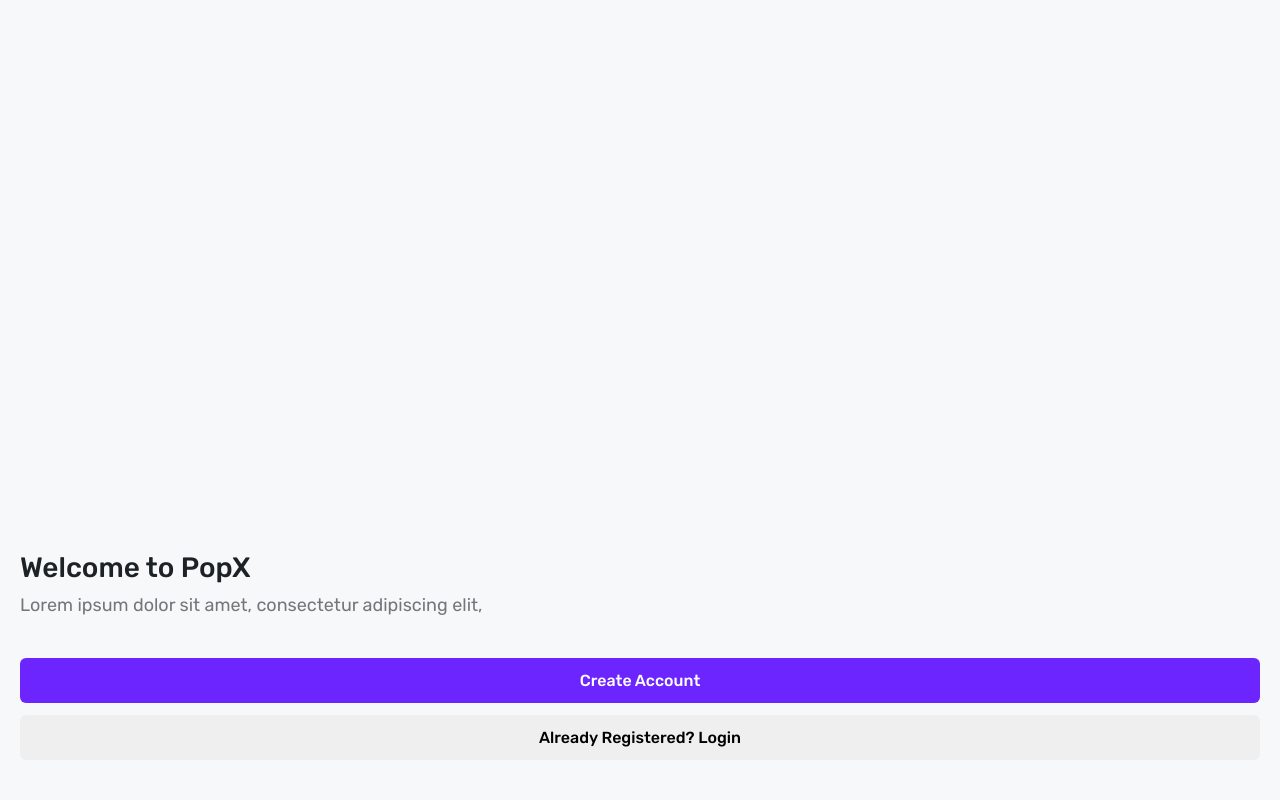
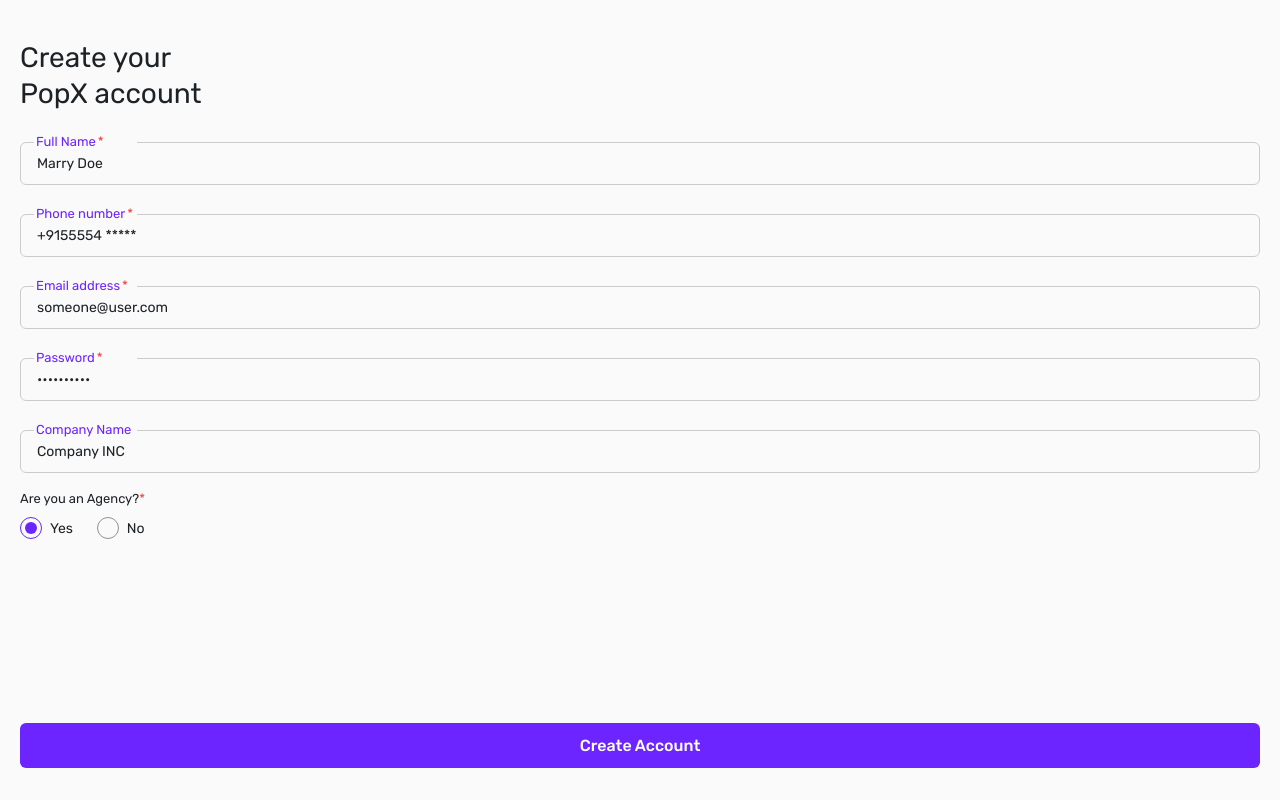
Before and after one commit to singh-kashish/react-adobeXD, a React (Vite) app: page /signup in a window 1280 px wide. Before the commit this address led to /. Built offline with nearby package versions, Linux system fonts and the light colour scheme.

Commit message:
page:signup

```diff
--- a/src/App.jsx
+++ b/src/App.jsx
@@ -2,7 +2,7 @@ import { BrowserRouter, Routes, Route, Navigate } from 'react-router-dom';
 import AppLayout from './components/AppLayout/AppLayout';
 import Home    from './pages/Home/Home';
 import Login   from './pages/Login/Login';
-// import Signup  from './pages/Signup/Signup';
+import Signup  from './pages/Signup/Signup';
 // import Profile from './pages/Profile/Profile';
 
 export default function App() {
@@ -12,8 +12,8 @@ export default function App() {
         <Routes>
           <Route path="/"        element={<Home />} />
            <Route path="/login"   element={<Login />} />
-          {/*<Route path="/signup"  element={<Signup />} />
-          <Route path="/profile" element={<Profile />} /> */}
+          <Route path="/signup"  element={<Signup />}/>
+          {/*<Route path="/profile" element={<Profile />} /> */}
           <Route path="*"        element={<Navigate to="/" replace />} />
         </Routes>
       </AppLayout>
--- a/src/components/AppLayout/AppLayout.module.css
+++ b/src/components/AppLayout/AppLayout.module.css
@@ -22,7 +22,7 @@
   flex-direction: column;
 
   box-shadow: 0 24px 64px rgba(0, 0, 0, 0.15);
-  border-radius: 16px;
+  border-radius: 6px;
   border: 1px solid rgba(0, 0, 0, 0.08);
   transition: all 0.3s ease;
 }
--- a/src/components/Input/Input.module.css
+++ b/src/components/Input/Input.module.css
@@ -2,84 +2,68 @@
   position: relative;
   display: flex;
   flex-direction: column;
-  /* Total explicit width requested */
-  width: 335px;
+  width: 100%;
   box-sizing: border-box;
 }
 
-/* The actual text field layout (handles bottom, left, right borders) */
+/* 1. This styles the actual typed/filled-in text (Signup Page) */
 .inputStyle {
   width: 100%;
   padding: 12px 16px;
-  font-family: var(--font-family), sans-serif;
-  font-size: 0.875rem;
+
+  /* Your exact font properties */
+  font-family: 'Rubik', sans-serif;
+  font-size: 14px;
   font-weight: 400;
-  color: #919191;
+  line-height: 17px;
+  letter-spacing: 0px;
+  color: #1D2226; /* Dark black/charcoal text color when filled */
+
   outline: none;
   background-color: transparent;
   box-sizing: border-box;
-
-  /* Construct the lower frame of the box */
   border: 1px solid #CBCBCB;
-  border-top: none; /* Removed so our custom row can handle the top cutouts */
-  border-radius: 0 0 6px 6px;
+  border-radius: 6px;
 }
 
-/* Custom top row container sitting exactly on the top edge */
-.topBorderRow {
+/* 2. This styles ONLY the placeholder text when the field is empty (Login Page) */
+.inputStyle::placeholder {
+  color: #919191; /* Grey color */
+  font-family: 'Rubik', sans-serif;
+  font-size: 14px;
+  line-height: 17px;
+  letter-spacing: 0px;
+  opacity: 1; /* Ensures browser defaults don't fade the color */
+}
+
+/* ====== Label Styles (Kept identical from previous step) ====== */
+.labelArea {
   position: absolute;
   top: 0;
-  left: 0;
-  width: 335px;
-  height: 1px; /* Align strictly with line height */
-  display: flex;
-  pointer-events: none;
-}
-
-/* - The starting border anchor segment: exactly 14px */
-.leftBorderSegment {
-  width: 14px;
-  border-top: 1px solid #CBCBCB;
-  /* Matches top-left curvature of standard radius hooks */
-  border-top-left-radius: 6px;
-}
-
-/* - The explicit Notched Label Area: exactly 103px wide */
-/* Adjust to 135px if you prefer your alternative specification measurement */
-.labelArea {
+  left: 14px;
   width: 103px;
-  position: relative;
   background-color: var(--color-white, #ffffff);
-  /* Pulls the layout upward slightly so text splits the boundary line */
   transform: translateY(-50%);
   display: flex;
   align-items: center;
   box-sizing: border-box;
+  pointer-events: none;
+  z-index: 1;
 }
 
-/* Text styles inside your cut out boundary area */
 .labelText {
-  color: var(--color-primary, #7c3aed); /* All purple text rule */
+  color: var(--color-primary);
+  font-family: 'Rubik', sans-serif;
   font-size: 13px;
   font-weight: 400;
-  font-family: var(--font-family), sans-serif;
-  line-height: 1;
-
-  /* Requirement: Left padding of exactly 2px */
+  line-height: 1.3;
   padding-left: 2px;
   white-space: nowrap;
   overflow: hidden;
   text-overflow: ellipsis;
 }
 
-/* - The remaining border: automatically takes up the rest of the 335px width */
-.rightBorderSegment {
-  flex-grow: 1;
-  border-top: 1px solid #CBCBCB;
-  border-top-right-radius: 6px;
-}
-
 .asteriskStyle {
-  color: #ef4444; /* Mandatory marker element */
+  color: #ef4444;
   margin-left: 2px;
 }
--- a/src/components/Input/Input.tsx
+++ b/src/components/Input/Input.tsx
@@ -14,19 +14,13 @@ export const FloatingInput: React.FC<FloatingInputProps> = ({
 }) => {
   return (
     <div className={styles.containerStyle}>
-      {/* Custom Top Border & Notched Label Grid */}
-      <div className={styles.topBorderRow}>
-        <div className={styles.leftBorderSegment} />
-        <div className={styles.labelArea}>
-          <span className={styles.labelText}>
-            {label}
-            {required && <span className={styles.asteriskStyle}>*</span>}
-          </span>
-        </div>
-        <div className={styles.rightBorderSegment} />
+      <div className={styles.labelArea}>
+        <span className={styles.labelText}>
+          {label}
+          {required && <span className={styles.asteriskStyle}>*</span>}
+        </span>
       </div>
 
-      {/* Input Field with Left, Bottom, and Right Borders Only */}
       <input
         type={props.type || "text"}
         className={styles.inputStyle}
--- /dev/null
+++ b/src/components/RadioGroup/RadioGroup.module.css
@@ -0,0 +1,72 @@
+.rowContainer {
+  display: flex;
+  flex-direction: row;
+  align-items: center;
+  gap: 24px; /* Space between the Yes and No buttons */
+  width: 335px;
+  box-sizing: border-box;
+}
+
+.radioLabel {
+  display: flex;
+  align-items: center;
+  cursor: pointer;
+  position: relative;
+  user-select: none;
+}
+
+/* Hide native browser radio circle */
+.hiddenRadio {
+  position: absolute;
+  opacity: 0;
+  cursor: pointer;
+  height: 0;
+  width: 0;
+}
+
+/* Outer custom radio circle */
+.customRadio {
+  width: 1.375rem;
+  height: 1.375rem;
+/* UI Properties */
+  border: 1px solid #919191;
+  opacity: 1;
+  border-radius: 50%;
+  display: inline-block;
+  position: relative;
+  box-sizing: border-box;
+  transition: border-color 0.2s ease;
+}
+
+/* When checked, change outer border color */
+.hiddenRadio:checked ~ .customRadio {
+  border-color: #6C25FF;
+}
+
+/* Inner filled circle (The Dot) */
+.customRadio::after {
+  content: "";
+  position: absolute;
+  display: none;
+  top: 50%;
+  left: 50%;
+  transform: translate(-50%, -50%);
+  width: 0.75rem;
+  height: 0.75rem;
+  border-radius: 50%;
+  background: #6C25FF; /* Filled color requested */
+}
+
+/* Show the inner filled dot when checked */
+.hiddenRadio:checked ~ .customRadio::after {
+  display: block;
+}
+
+/* Label Typography matching your existing page style */
+.labelText {
+  font-family: 'Rubik', sans-serif;
+  font-size: 14px;
+  color: #1D2226;
+  margin-left: 8px; /* Space to the right of the radio circle */
+  line-height: 17px;
+}
--- /dev/null
+++ b/src/components/RadioGroup/RadioGroup.tsx
@@ -0,0 +1,43 @@
+import React from 'react';
+// @ts-ignore
+import styles from './RadioGroup.module.css';
+
+interface RadioGroupProps {
+  name: string;
+  selectedValue: string;
+  onChange: (value: string) => void;
+}
+
+export const RadioGroup: React.FC<RadioGroupProps> = ({ name, selectedValue, onChange }) => {
+  return (
+    <div className={styles.rowContainer}>
+      {/* Yes Option */}
+      <label className={styles.radioLabel}>
+        <input
+          type="radio"
+          name={name}
+          value="Yes"
+          checked={selectedValue === 'Yes'}
+          onChange={() => onChange('Yes')}
+          className={styles.hiddenRadio}
+        />
+        <span className={styles.customRadio} />
+        <span className={styles.labelText}>Yes</span>
+      </label>
+
+      {/* No Option */}
+      <label className={styles.radioLabel}>
+        <input
+          type="radio"
+          name={name}
+          value="No"
+          checked={selectedValue === 'No'}
+          onChange={() => onChange('No')}
+          className={styles.hiddenRadio}
+        />
+        <span className={styles.customRadio} />
+        <span className={styles.labelText}>No</span>
+      </label>
+    </div>
+  );
+};
--- /dev/null
+++ b/src/pages/Signup/Signup.jsx
@@ -0,0 +1,93 @@
+import { useState } from 'react';
+import { useNavigate } from 'react-router-dom';
+import Button from '../../components/Button/Button';
+import  { FloatingInput } from '../../components/Input/Input';
+import styles from './Signup.module.css';
+import { RadioGroup } from '../../components/RadioGroup/RadioGroup';
+
+export default function Signup() {
+  const navigate = useNavigate();
+  const [form, setForm] = useState({ name: "Marry Doe", email: 'someone@user.com',
+     password: '**********',
+     phoneNumber: '+9155554 *****',
+      companyName: 'Company INC'
+    });
+
+  const handleChange = e => setForm(prev => ({ ...prev, [e.target.name]: e.target.value }));
+
+  const handleSubmit = e => {
+    e.preventDefault();
+    navigate('/profile', { state: { name: form.name, email: form.email } });
+  };
+  const [isMandatory, setIsMandatory] = useState('Yes');
+
+  return (
+    <main className={styles.page}>
+        <h1 className={styles.header}>Create your PopX account</h1>
+
+        <form className={styles.form} onSubmit={handleSubmit}>
+          <FloatingInput
+            label="Full Name"
+            type="text"
+            name="name"
+            required
+            value={form.name}
+            onChange={handleChange}
+          />
+
+          <FloatingInput
+            label="Phone number"
+            type="text"
+            name="Phone number"
+            required
+            placeholder="Phone number"
+            value={form.phoneNumber}
+            onChange={handleChange}
+          />
+          <FloatingInput
+            label="Email address"
+            type="email"
+            name="email"
+            placeholder="Enter your email"
+            required
+            value={form.email}
+            onChange={handleChange}
+          />
+          <FloatingInput
+            label="Password"
+            type="password"
+            name="password"
+            required
+            placeholder="Set your password"
+            value={form.password}
+            onChange={handleChange}
+          />
+
+          <FloatingInput
+            label="Company Name"
+            type="text"
+            name="companyName"
+            placeholder="Enter company name"
+            value={form.companyName}
+            onChange={handleChange}
+          />
+        </form>
+        <section className={styles.end}>
+        <div className={styles.afterForm}>
+        <p className={styles.agency}>
+          Are you an Agency?
+          <span style={{color:'#ef4444'}}>*</span>
+        </p>
+
+      <RadioGroup
+        name="choice"
+        selectedValue={isMandatory}
+        onChange={setIsMandatory}
+        className={styles.radio}
+      />
+        </div>
+        <Button variant='primary' fullWidth onClick={()=>navigate('/profile')} style={{cursor:"pointer"}}>Create Account</Button>
+        </section>
+    </main>
+  );
+}
--- /dev/null
+++ b/src/pages/Signup/Signup.module.css
@@ -0,0 +1,76 @@
+.page {
+  width: 100%;
+  height: 100%;
+  position: relative;
+  background: var(--color-white);
+  padding: 2.5rem 1.25rem 0 1.25rem;
+  overflow: hidden;
+  display: flex;
+  flex-direction: column;
+  justify-content: flex-start;
+  align-items: flex-start;
+  font-family: var(--font-family);
+}
+
+.header{
+  max-width: 11.75rem;
+  text-align: left;
+
+  font-size: 1.75rem;
+  font-weight: 400;
+  line-height: 2.25rem;
+  letter-spacing: 0px;
+  color: var(--color-dark);
+  opacity: 1;
+}
+
+.form {
+  display: flex;
+  flex-direction: column;
+  gap: 1.8rem;
+  padding-top: 1.9rem;
+  width: 100%;
+}
+
+.agency {
+  text-align: left;
+  font-family: var(--font-family);
+  font-weight: 400;
+  font-size: 0.81rem;
+  line-height:1.1rem;
+  letter-spacing: 0px;
+  color: #1D2226;
+  color: var(--color-dark);
+}
+.afterForm{
+  padding-top: 1.1rem;
+  display: flex;
+  flex-direction: column;
+  gap: 0.6rem;
+}
+.radio{
+  text-align: left;
+  font-family: var(--font-family);
+  font-weight: 400;
+  font-size: 0.87rem;
+  line-height:1.06rem;
+
+  letter-spacing: 0px;
+  color: #1D2226;
+  opacity: 1;
+}
+
+.link {
+  color: var(--color-primary);
+  font-weight: 500;
+  cursor: pointer;
+}
+.end{
+  display: flex;
+  flex-direction: column;
+  justify-content: space-between;
+  align-items: flex-start;
+  width: 100%;
+  height: 100%;
+  padding-bottom: 2rem;
+}
```
